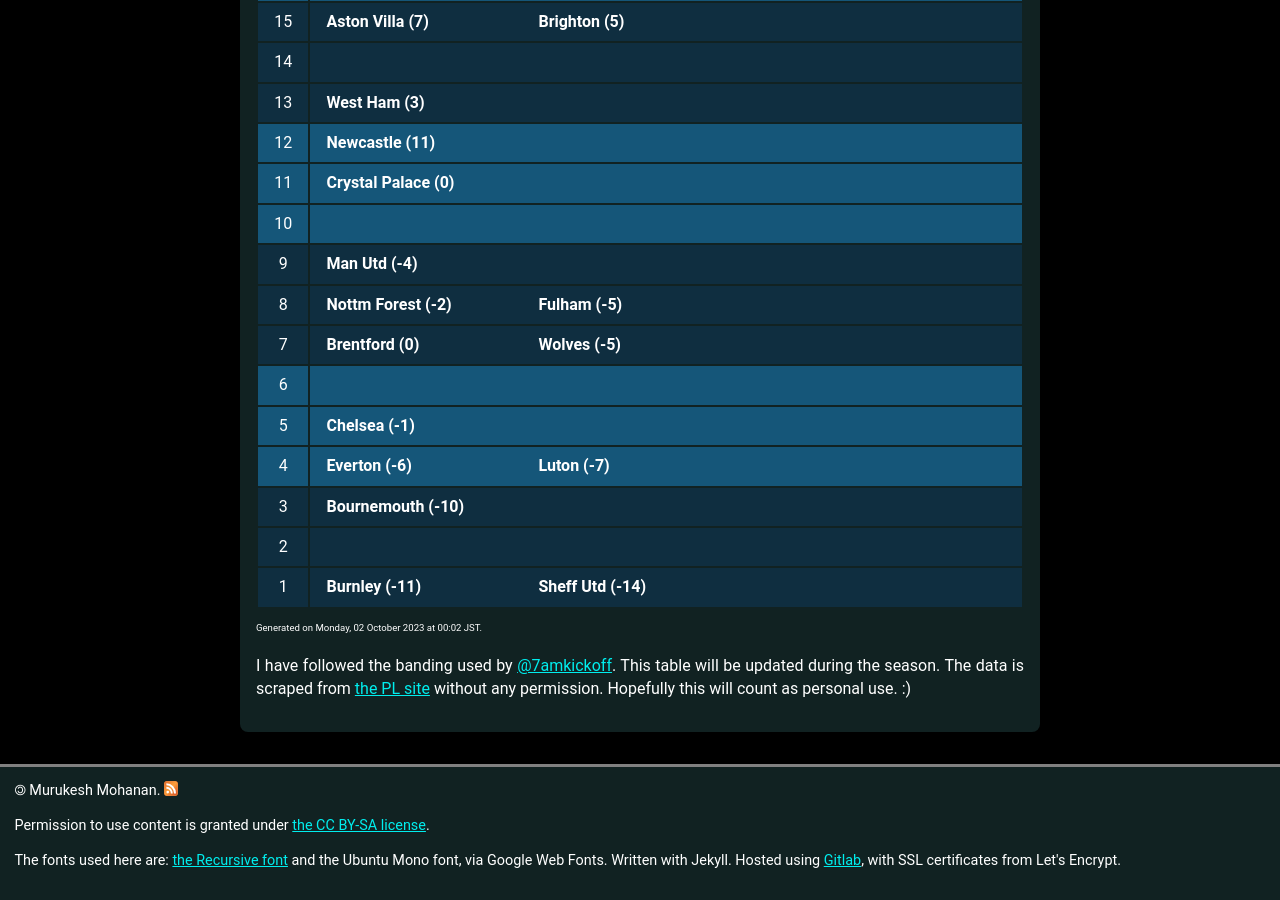
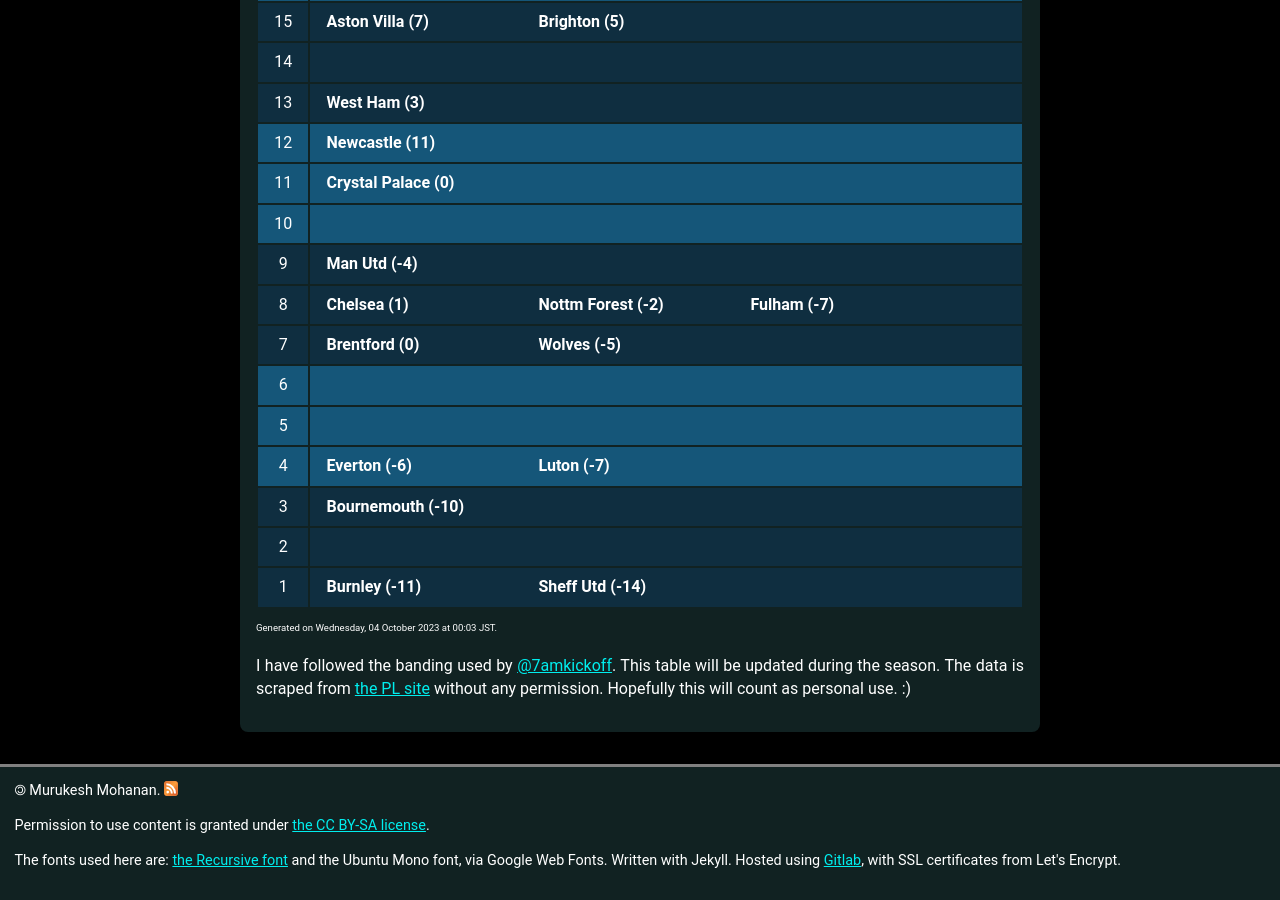
Before and after one commit to muru/muru.github.io, a Jekyll site: the page built from resources.md, in a window 1280 px wide and 900 px high, scrolled down 1604 px. Built offline with Jekyll 4.4.1, drawn with Linux system fonts in a browser that asks for light colours; some web fonts are replaced.

Commit message:
updated cann-table: Wed  4 Oct 00:03:18 JST 2023

```diff
--- a/cann-table.html
+++ b/cann-table.html
@@ -63,8 +63,9 @@
 	<tr class="cann-row-2">
 		<td class="cann-point"> 8 </td>
 		<td class="cann-clubs">
+			<span class="club-name"> Chelsea (1) </span>
 			<span class="club-name"> Nottm Forest (-2) </span>
-			<span class="club-name"> Fulham (-5) </span>
+			<span class="club-name"> Fulham (-7) </span>
 		</td>
  	</tr>
 	<tr class="cann-row-2">
@@ -82,7 +83,6 @@
 	<tr class="cann-row-1">
 		<td class="cann-point"> 5 </td>
 		<td class="cann-clubs">
-			<span class="club-name"> Chelsea (-1) </span>
 		</td>
  	</tr>
 	<tr class="cann-row-1">
@@ -111,4 +111,4 @@
 		</td>
  	</tr>
 </table>
-<span id="cann-gen-note"> Generated on  Monday, 02 October 2023 at 00:02 JST. </span>
+<span id="cann-gen-note"> Generated on  Wednesday, 04 October 2023 at 00:03 JST. </span>
```
